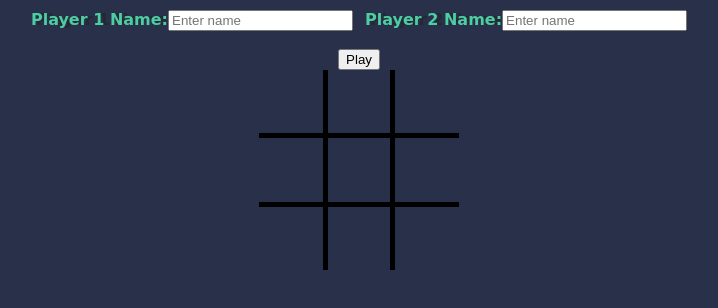
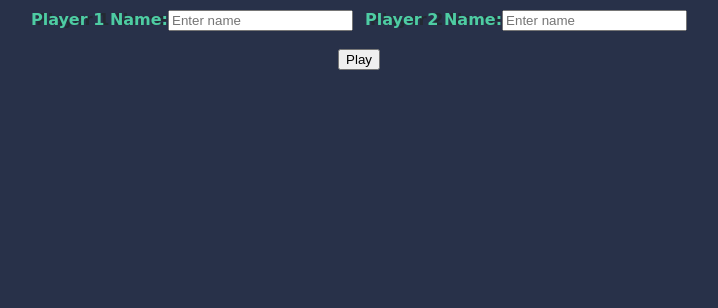
Before and after one commit to sourav2831/sourav2831.github.io, a plain HTML site: page index.html in a window 1280 px wide. Shown: the part 124-432 px from the top of the page, without its empty margins (281-999 px from the left). Drawn offline with Linux system fonts and the light colour scheme.

Commit message:
added index.css

```diff
--- a/index.html
+++ b/index.html
@@ -13,7 +13,7 @@
       <strong>Player 2 Name:</strong><input placeholder="Enter name" type="text" name="name2">
     </form>
     <br>
-    <table>
+    <table class="hidden">
       <button type="button" name="name3" onclick="submit()" class="btn btn-info">Play</button>
           <button type="button" id="n" class="hidden" onclick="reset()">Reset</button>
       <tr>
--- a/index.js
+++ b/index.js
@@ -32,6 +32,7 @@ function makeMove(element,i,j){
   ticTacToe[i][j]=currPlayer;
   count++;
   document.querySelectorAll("td")[j+i*3].setAttribute("onclick","");
+  document.querySelector("form").classList.remove("hidden");
 }
 
   if(isWinner()){
```
